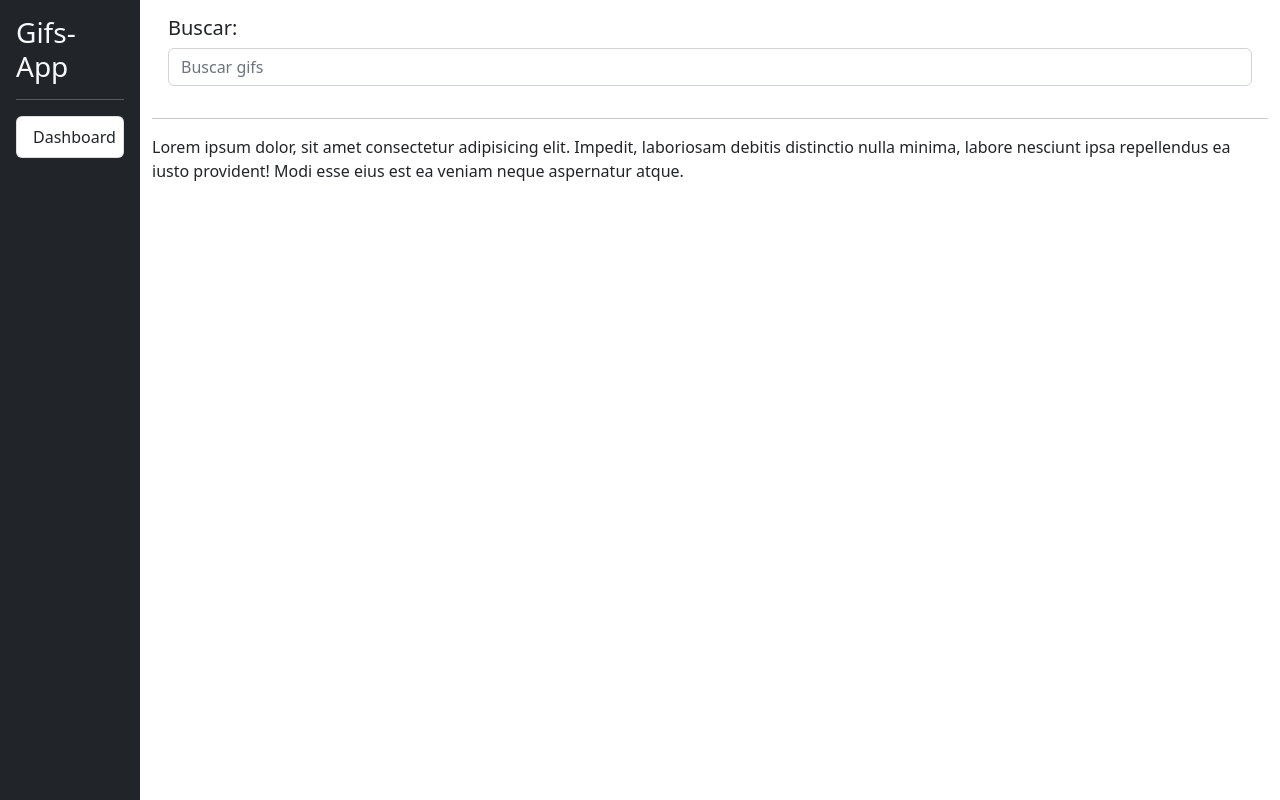
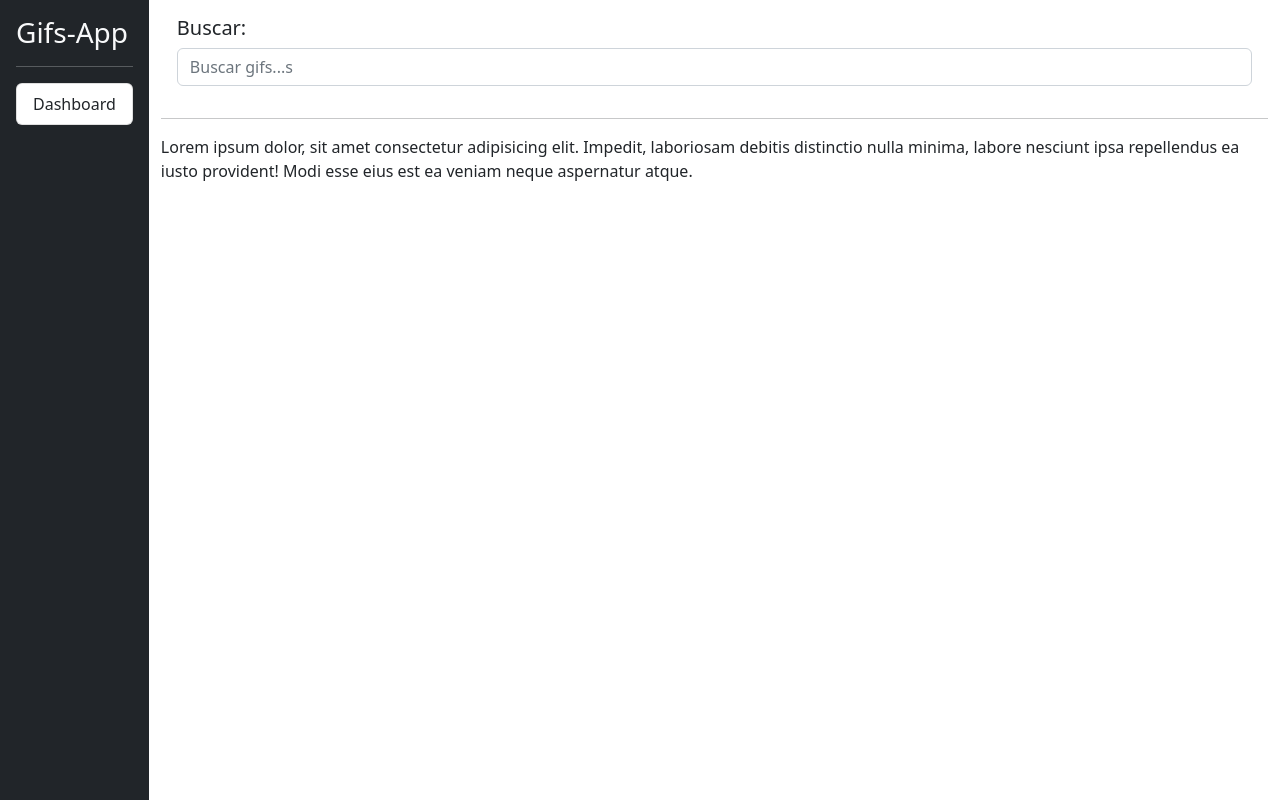
Before and after one commit to Leonardo-Robot-PostRock/GifsApp, an Angular app: page / in a window 1280 px wide. Shown: the top 800 px of the page. Built offline with nearby package versions, Linux system fonts and the light colour scheme.

Commit message:
se coloca selector app sidebar

```diff
--- a/src/app/app.component.html
+++ b/src/app/app.component.html
@@ -1,19 +1,13 @@
 <div class="d-flex">
   <!-- Sidebar -->
-  <div class="bg-dark border-right p-3" id="sidebar">
-    <h3 class="text-light">Gifs-App</h3>
-    <hr class="text-light" />
-    <div class="list-group list-reset">
-      <a href="#" class="list-group-item list-group-item-action"> Dashboard </a>
-    </div>
-  </div>
+  <app-sidebar></app-sidebar>
   <!-- End Sidebar -->
 
   <div class="container">
     <div class="row p-3">
       <div class="col">
         <h5>Buscar:</h5>
-        <input type="text" class="form-control" placeholder="Buscar gifs" />
+        <input type="text" class="form-control" placeholder="Buscar gifs...s" />
       </div>
     </div>
     <hr />
```
